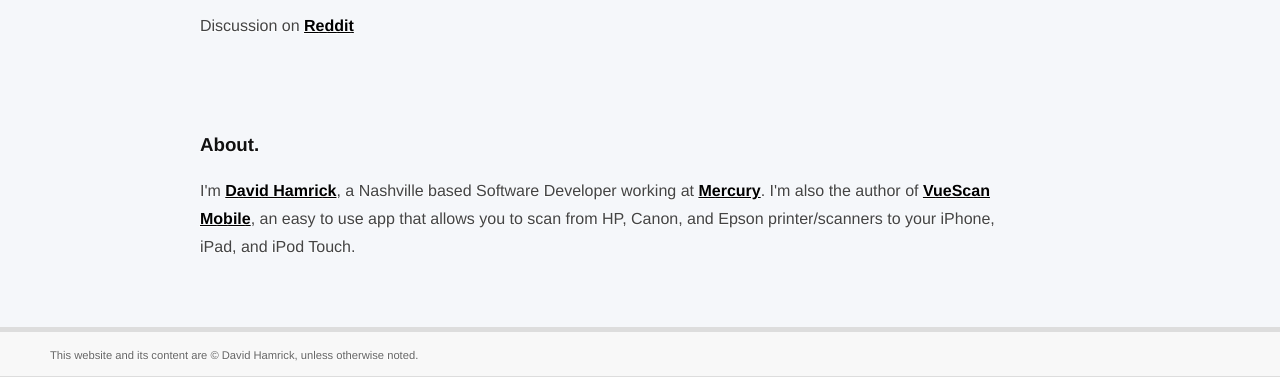
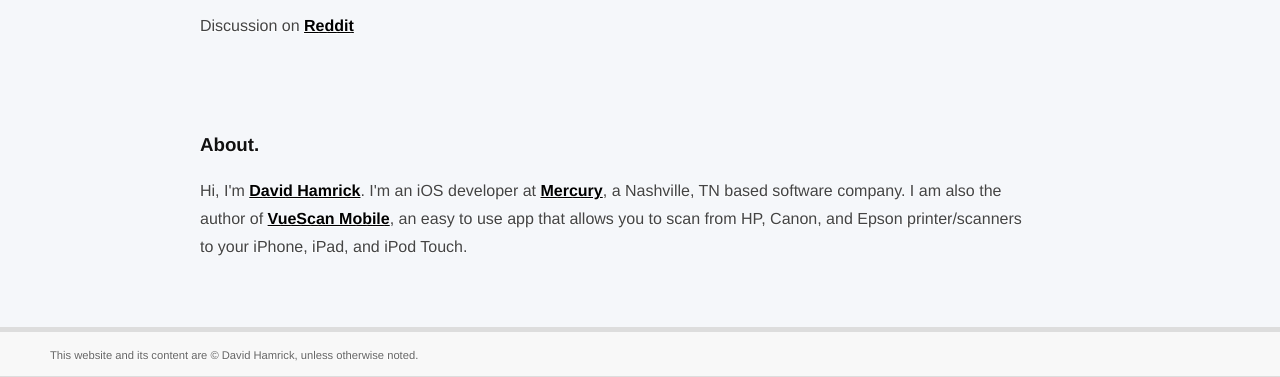
Before and after one commit to hamrickdavid/hamrickdavid.github.com, a Jekyll site: the page built from _posts/2011-08-07-using-blocks-for-drawing-to-avoid-subclasssing-in-objective-c.markdown, in a window 1280 px wide, cut to the strip 959-1336 px from the top of the page. Built offline with Jekyll 4.4.1, drawn with Linux system fonts in a browser that asks for light colours; Markdown is read by kramdown in place of the engine named in the settings.

Commit message:
Changed the about section on the post screen

```diff
--- a/_layouts/post.html
+++ b/_layouts/post.html
@@ -16,6 +16,6 @@ layout: default
 <br>
 <h3>About.</h3>
 <p>
-I'm <a href="http://www.twitter.com/davidhamrick">David Hamrick</a>, a Nashville based Software Developer working at <a href="http://www.mercury.io">Mercury</a>. I'm also the author of <a href="http://itunes.apple.com/us/app/vuescan-mobile/id450984682?ls=1&mt=8">VueScan Mobile</a>, an easy to use app that allows you to scan from HP, Canon, and Epson printer/scanners to your iPhone, iPad, and iPod Touch.
+Hi, I'm <a href="http://www.twitter.com/davidhamrick">David Hamrick</a>. I'm an iOS developer at <a href="http://www.mercury.io">Mercury</a>, a Nashville, TN based software company. I am also the author of <a href="http://itunes.apple.com/us/app/vuescan-mobile/id450984682?ls=1&mt=8">VueScan Mobile</a>, an easy to use app that allows you to scan from HP, Canon, and Epson printer/scanners to your iPhone, iPad, and iPod Touch.
 </p>
 </section>
```
